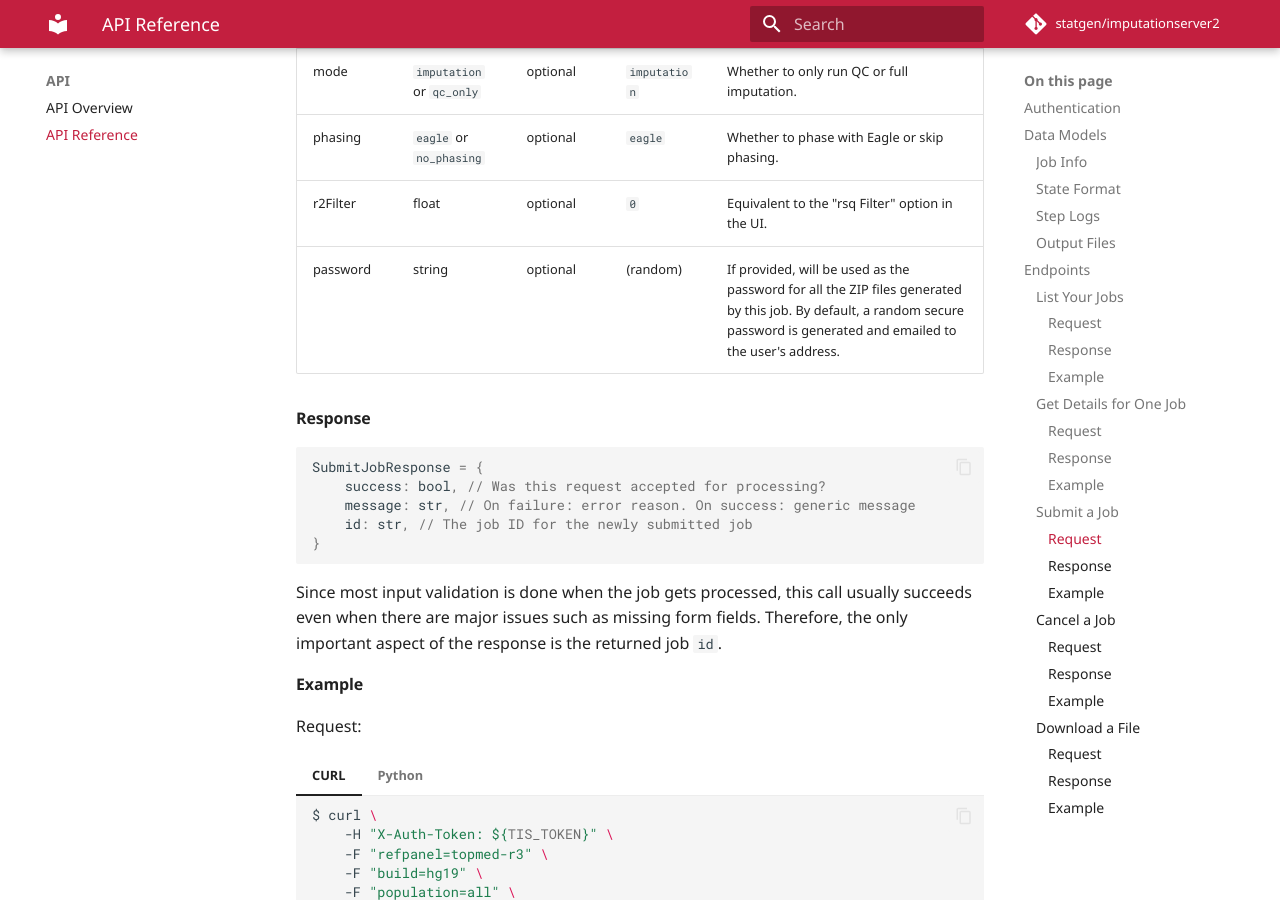
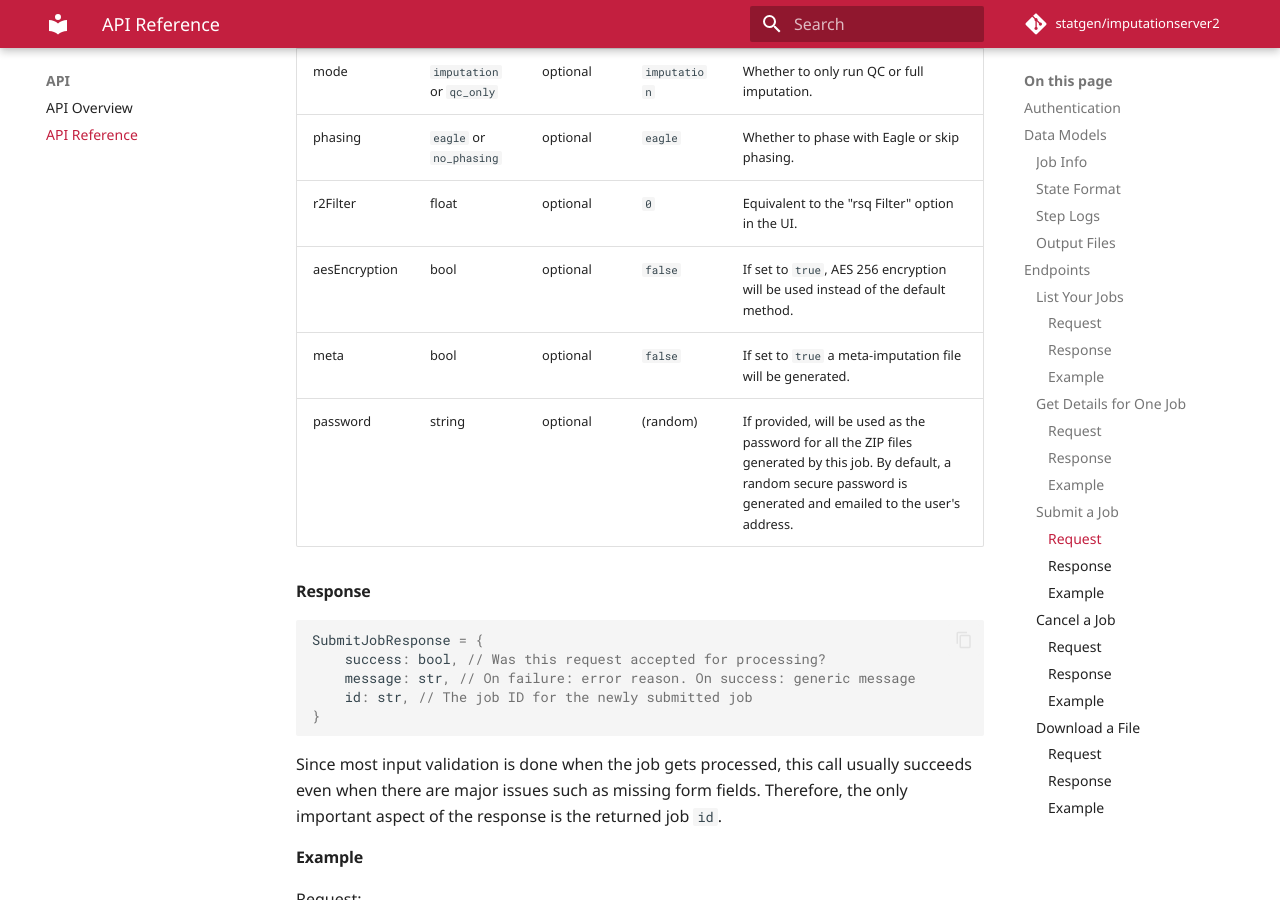
Before and after one commit to statgen/tis-v2-docs, an MkDocs documentation site: the page built from docs/api/api-reference.md, in a window 1280 px wide and 900 px high, scrolled down 5932 px. Built offline with MkDocs 1.6.1 and Material for MkDocs 9.7.7, drawn with Linux system fonts in a browser that asks for light colours; some web fonts are replaced; comment, search, counter and statistics services are not loaded.

Commit message:
Document missing form parameters in submit-job.

```diff
--- a/docs/api/api-reference.md
+++ b/docs/api/api-reference.md
@@ -292,17 +292,19 @@ Response:
 
 This `POST` request needs to follow the `multipart/form-data` encoding to pass its inputs. It expects the following form parameters:
 
-| Name       | Type                      | Required  | Default      | Description |
-| ---------- | ------------------------- | --------- | ------------ | ----------- |
-| files      | octet stream (input file) | mandatory | -            | VCF input file uploaded to the server. This argument can be repeated any number of times, once for each input file. |
-| refpanel   | `topmed-r3`               | mandatory | -            | Reference panel (only TOPMed r3 available). |
-| population | `off` or `all`            | mandatory | -            | Allele frequency check. |
-| build      | `hg19` or `hg38`          | optional  | `hg19`       | Build format of the input VCF files. |
-| job-name   | string                    | optional  | (job ID)     | User-defined name for this job. |
-| mode       | `imputation` or `qc_only` | optional  | `imputation` | Whether to only run QC or full imputation. |
-| phasing    | `eagle` or `no_phasing`   | optional  | `eagle`      | Whether to phase with Eagle or skip phasing. |
-| r2Filter   | float                     | optional  | `0`          | Equivalent to the "rsq Filter" option in the UI. |
-| password   | string                    | optional  | (random)     | If provided, will be used as the password for all the ZIP files generated by this job. By default, a random secure password is generated and emailed to the user's address. |
+| Name          | Type                      | Required  | Default      | Description |
+| ------------- | ------------------------- | --------- | ------------ | ----------- |
+| files         | octet stream (input file) | mandatory | -            | VCF input file uploaded to the server. This argument can be repeated any number of times, once for each input file. |
+| refpanel      | `topmed-r3`               | mandatory | -            | Reference panel (only TOPMed r3 available). |
+| population    | `off` or `all`            | mandatory | -            | Allele frequency check. |
+| build         | `hg19` or `hg38`          | optional  | `hg19`       | Build format of the input VCF files. |
+| job-name      | string                    | optional  | (job ID)     | User-defined name for this job. |
+| mode          | `imputation` or `qc_only` | optional  | `imputation` | Whether to only run QC or full imputation. |
+| phasing       | `eagle` or `no_phasing`   | optional  | `eagle`      | Whether to phase with Eagle or skip phasing. |
+| r2Filter      | float                     | optional  | `0`          | Equivalent to the "rsq Filter" option in the UI. |
+| aesEncryption | bool                      | optional  | `false`      | If set to `true`, AES 256 encryption will be used instead of the default method. |
+| meta          | bool                      | optional  | `false`      | If set to `true` a meta-imputation file will be generated. |
+| password      | string                    | optional  | (random)     | If provided, will be used as the password for all the ZIP files generated by this job. By default, a random secure password is generated and emailed to the user's address. |
 
 #### Response
 
```
